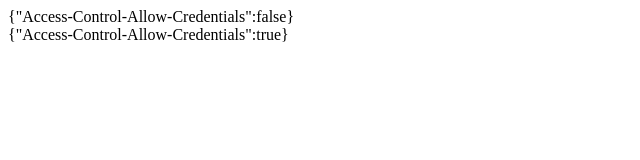
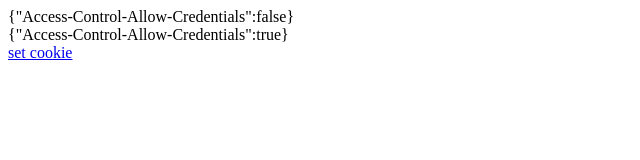
Before and after one commit to abbaspour/http-security-headers-playground, a plain HTML site: page client/fetch.html in a window 1280 px wide. Shown: the full height of the page, 0-640 px from the left. Drawn offline with Linux system fonts and the light colour scheme.

Commit message:
testing with a function invoke

```diff
--- a/client/fetch.html
+++ b/client/fetch.html
@@ -5,6 +5,7 @@
 <body>
 <div id="aca-credentials-false"></div>
 <div id="aca-credentials-true"></div>
+<a href="/.netlify/functions/set-cookie">set cookie</a>
 <script>
     fetch('aca/aca-credentials-false.json', {
         credentials: 'include'
```
